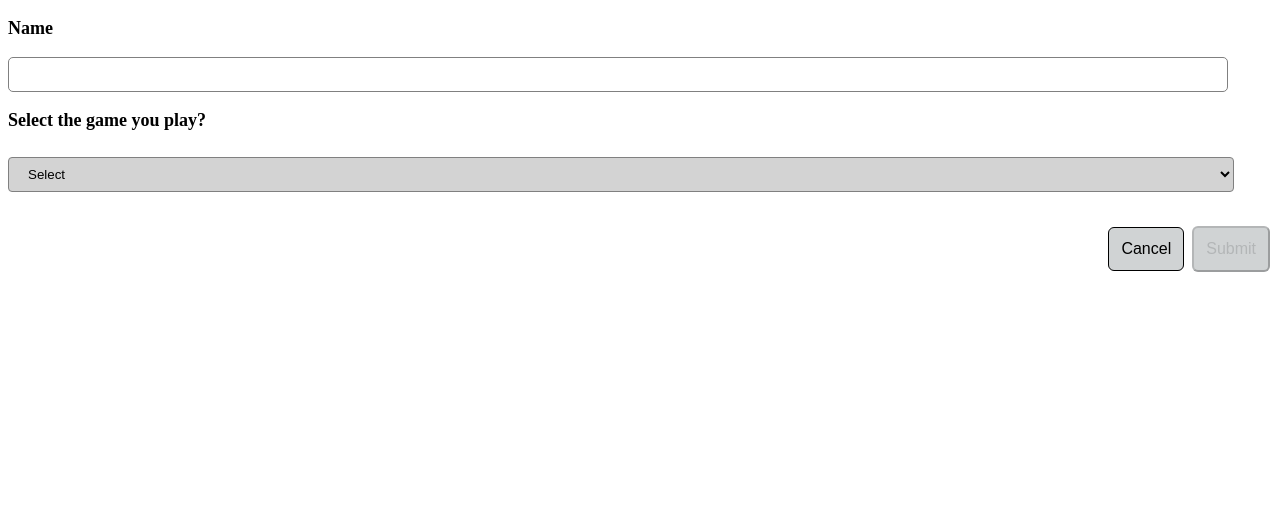
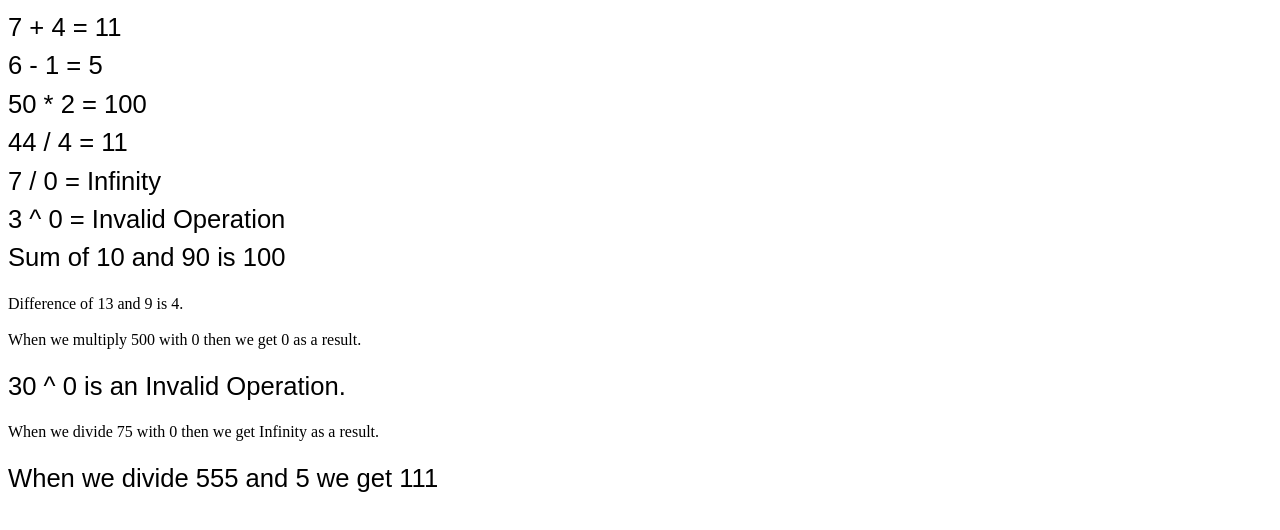
Before and after one commit to SwetaSharmaSuccessive/javascriptclient, a React (Create React App) app: page / in a window 1280 px wide. Shown: the top 530 px of the page. Built offline with nearby package versions, Linux system fonts and the light colour scheme.

Commit message:
feat: Children and Material UI Setup #40791

```diff
--- a/package.json
+++ b/package.json
@@ -3,6 +3,7 @@
   "version": "0.1.0",
   "private": true,
   "dependencies": {
+    "@material-ui/core": "^4.11.2",
     "@testing-library/jest-dom": "^5.11.6",
     "@testing-library/react": "^11.2.2",
     "@testing-library/user-event": "^12.5.0",
--- a/src/App.jsx
+++ b/src/App.jsx
@@ -1,9 +1,13 @@
 import React from 'react';
-import { InputDemo } from './pages/InputDemo';
+import { ThemeProvider } from '@material-ui/core';
+import { ChildrenDemo } from './pages';
+import theme from './theme';
 
 function App() {
   return (
-    <InputDemo />
+    <ThemeProvider theme={theme}>
+      <ChildrenDemo />
+    </ThemeProvider>
   );
 }
 export default App;
--- /dev/null
+++ b/src/components/Math/Math.jsx
@@ -0,0 +1,27 @@
+import PropTypes from 'prop-types';
+
+import { operatorList } from '../../config/constants';
+
+const calculateResult = (first, second, operator) => {
+  if (operatorList.includes(operator)) {
+    // eslint-disable-next-line no-eval
+    const result = eval(`${first} ${operator} ${second}`);
+    return result;
+  }
+  return 'Invalid Operation';
+};
+
+const Math = (props) => {
+  const {
+    first, second, operator, children,
+  } = props;
+  const result = calculateResult(first, second, operator);
+  return children ? children(first, second, operator, result) : `${first} ${operator} ${second} = ${result}`;
+};
+Math.propTypes = {
+  first: PropTypes.number.isRequired,
+  second: PropTypes.number.isRequired,
+  operator: PropTypes.string.isRequired,
+  children: PropTypes.func,
+};
+export default Math;
--- /dev/null
+++ b/src/components/Math/index.js
@@ -0,0 +1 @@
+export { default as Math } from './Math';
--- a/src/components/index.js
+++ b/src/components/index.js
@@ -3,3 +3,4 @@ export { Slider } from './Slider';
 export { ButtonField } from './Button';
 export { SelectField } from './SelectField';
 export { RadioGroup } from './RadioGroup';
+export { Math } from './Math';
--- a/src/config/constants.js
+++ b/src/config/constants.js
@@ -2,6 +2,8 @@ export const publicImageFolder = '/images/';
 export const defaultBannerImage = 'banners/default.png';
 
 export const banners = ['/cloud.jpg', '/dns-server.png', '/full-stack-web-development.jpg', '/js.jpg', '/load-balancer.png'];
+
+export const operatorList = ['+', '-', '*', '/'];
 
 export const selectOptions = [
   {
--- /dev/null
+++ b/src/pages/ChildrenDemo/ChildrenDemo.jsx
@@ -0,0 +1,77 @@
+import React, { Component } from 'react';
+import { Typography } from '@material-ui/core';
+import { Math } from '../../components/Math';
+
+class ChildrenDemo extends Component {
+  constructor(props) {
+    super(props);
+    this.state = {};
+  }
+
+  render() {
+    return (
+      <>
+        <Typography>
+          <Math first={7} second={4} operator="+" />
+        </Typography>
+        <Typography>
+          <Math first={6} second={1} operator="-" />
+        </Typography>
+        <Typography>
+          <Math first={50} second={2} operator="*" />
+        </Typography>
+        <Typography>
+          <Math first={44} second={4} operator="/" />
+        </Typography>
+        <Typography>
+          <Math first={7} second={0} operator="/" />
+        </Typography>
+        <Typography>
+          <Math first={3} second={0} operator="^" />
+        </Typography>
+        <Typography>
+          <Math first={10} second={90} operator="+">
+            {(first, second, operator, result) => (
+              <div>{`Sum of ${first} and ${second} is ${result}`}</div>
+            )}
+          </Math>
+        </Typography>
+        <br />
+        <Math first={13} second={9} operator="-">
+          {(first, second, operator, result) => (
+            <div>{`Difference of ${first} and ${second} is ${result}.`}</div>
+          )}
+        </Math>
+        <br />
+        <Math first={500} second={0} operator="*">
+          {(first, second, operator, result) => (
+            <div>{`When we multiply ${first} with ${second} then we get ${result} as a result.`}</div>
+          )}
+        </Math>
+        <br />
+        <Typography>
+          <Math first={30} second={0} operator="^">
+            {(first, second, operator, result) => (
+              <div>{`${first} ${operator} ${second} is an ${result}.`}</div>
+            )}
+          </Math>
+        </Typography>
+        <br />
+        <Math first={75} second={0} operator="/">
+          {(first, second, operator, result) => (
+            <div>{`When we divide ${first} with ${second} then we get ${result} as a result.`}</div>
+          )}
+        </Math>
+        <br />
+        <Typography>
+          <Math first={555} second={5} operator="/">
+            {(first, second, operator, result) => (
+              <div>{`When we divide ${first} and ${second} we get ${result}`}</div>
+            )}
+          </Math>
+        </Typography>
+      </>
+    );
+  }
+}
+export default ChildrenDemo;
--- /dev/null
+++ b/src/pages/ChildrenDemo/index.js
@@ -0,0 +1 @@
+export { default as ChildrenDemo } from './ChildrenDemo';
--- a/src/pages/InputDemo/InputDemo.jsx
+++ b/src/pages/InputDemo/InputDemo.jsx
@@ -1,4 +1,5 @@
 /* eslint-disable no-console */
+
 import * as yup from 'yup';
 
 import React from 'react';
--- a/src/pages/index.js
+++ b/src/pages/index.js
@@ -1,2 +1,3 @@
 export { TextFieldDemo } from './TextFieldDemo';
 export { InputDemo } from './InputDemo';
+export { ChildrenDemo } from './ChildrenDemo';
--- /dev/null
+++ b/src/theme.js
@@ -0,0 +1,13 @@
+import { createMuiTheme } from '@material-ui/core';
+
+const theme = createMuiTheme({
+  typography: {
+    fontFamily: [
+      'sans-serif',
+      'Comic Sans MS',
+      'cursive',
+    ].join(','),
+    htmlFontSize: 10,
+  },
+});
+export default theme;
```
